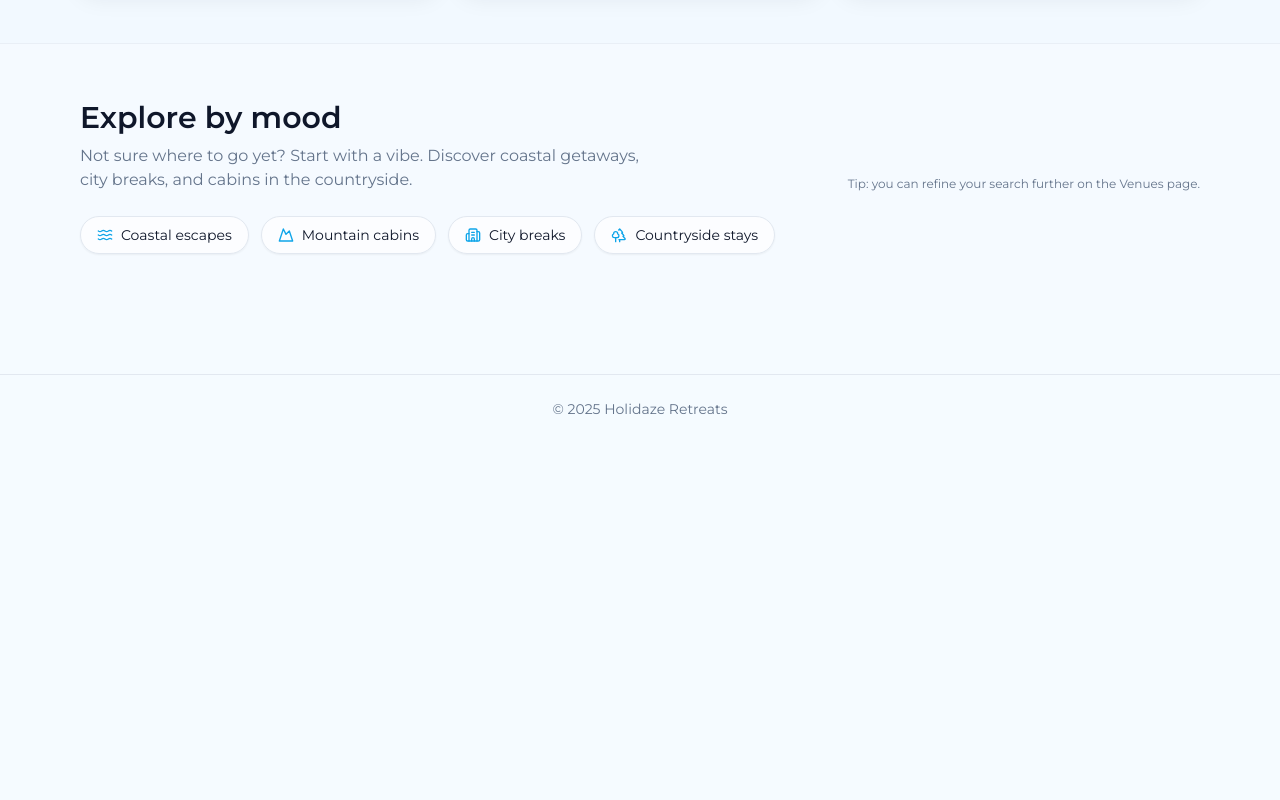
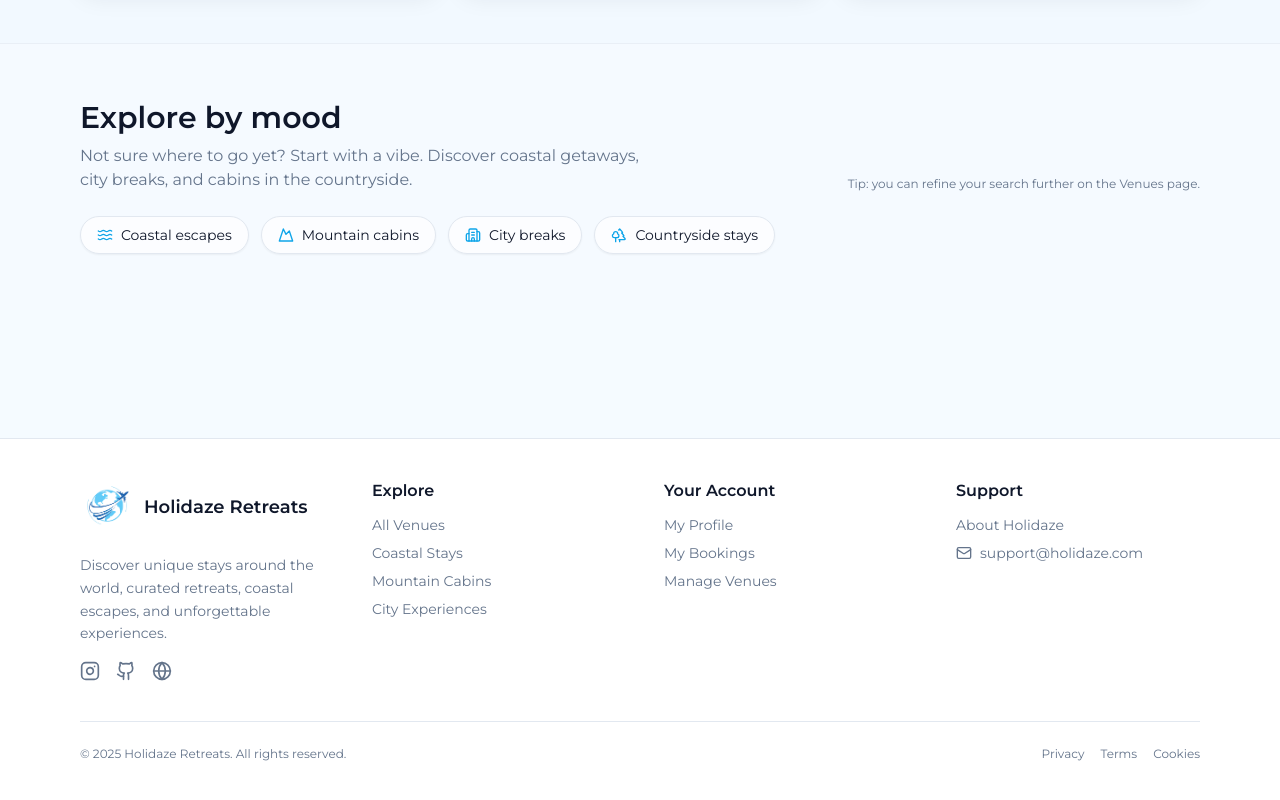
Before and after one commit to Arkuradev/scandinavian-retreats, a React (Vite) app: page / in a window 1280 px wide. Shown: the part 1252-2052 px from the top of the page. Before the commit the page ends 1695 px from the top, so only its background shows below. Built offline with nearby package versions, Linux system fonts and the light colour scheme; no server answers.

Commit message:
Added first itiration of Footer

```diff
--- a/src/components/layout/Footer.tsx
+++ b/src/components/layout/Footer.tsx
@@ -0,0 +1,168 @@
+import { Link } from "react-router-dom";
+import { Mail, Globe, Instagram, Github } from "lucide-react";
+
+export default function Footer() {
+  return (
+    <footer className="border-t border-hz-border bg-hz-surface mt-16">
+      <div className="max-w-6xl mx-auto px-4 py-10">
+        {/* GRID */}
+        <div className="grid gap-12 sm:grid-cols-2 lg:grid-cols-4">
+          {/* BRAND COLUMN */}
+          <div className="space-y-3">
+            <Link to="/" className="inline-flex items-center gap-2">
+              <img
+                src="src/assets/logo.png"
+                alt="Holidaze Retreats logo"
+                className="h-14 w-14"
+              />
+              <span className="text-lg font-semibold text-hz-text">
+                Holidaze Retreats
+              </span>
+            </Link>
+
+            <p className="text-sm text-hz-muted max-w-xs leading-relaxed">
+              Discover unique stays around the world, curated retreats, coastal
+              escapes, and unforgettable experiences.
+            </p>
+
+            {/* SOCIALS */}
+            <div className="flex gap-4 pt-1">
+              <a
+                href="https://instagram.com"
+                target="_blank"
+                rel="noopener noreferrer"
+                className="text-hz-muted hover:text-hz-accent transition-colors"
+                aria-label="Instagram"
+              >
+                <Instagram className="h-5 w-5" />
+              </a>
+              <a
+                href="https://github.com"
+                target="_blank"
+                rel="noopener noreferrer"
+                className="text-hz-muted hover:text-hz-accent transition-colors"
+                aria-label="Github"
+              >
+                <Github className="h-5 w-5" />
+              </a>
+              <a
+                href="/"
+                className="text-hz-muted hover:text-hz-accent transition-colors"
+                aria-label="Website"
+              >
+                <Globe className="h-5 w-5" />
+              </a>
+            </div>
+          </div>
+
+          {/* NAVIGATION */}
+          <div>
+            <h3 className="font-semibold text-hz-text mb-3">Explore</h3>
+            <ul className="space-y-2 text-sm text-hz-muted">
+              <li>
+                <Link to="/venues" className="hover:text-hz-accent transition">
+                  All Venues
+                </Link>
+              </li>
+              <li>
+                <Link
+                  to="/venues?mood=coastal"
+                  className="hover:text-hz-accent transition"
+                >
+                  Coastal Stays
+                </Link>
+              </li>
+              <li>
+                <Link
+                  to="/venues?mood=mountain"
+                  className="hover:text-hz-accent transition"
+                >
+                  Mountain Cabins
+                </Link>
+              </li>
+              <li>
+                <Link
+                  to="/venues?mood=city"
+                  className="hover:text-hz-accent transition"
+                >
+                  City Experiences
+                </Link>
+              </li>
+            </ul>
+          </div>
+
+          {/* USER LINKS */}
+          <div>
+            <h3 className="font-semibold text-hz-text mb-3">Your Account</h3>
+            <ul className="space-y-2 text-sm text-hz-muted">
+              <li>
+                <Link
+                  to="/profile/"
+                  className="hover:text-hz-accent transition"
+                >
+                  My Profile
+                </Link>
+              </li>
+              <li>
+                <Link
+                  to="/bookings"
+                  className="hover:text-hz-accent transition"
+                >
+                  My Bookings
+                </Link>
+              </li>
+              <li>
+                <Link
+                  to="/manage-venues"
+                  className="hover:text-hz-accent transition"
+                >
+                  Manage Venues
+                </Link>
+              </li>
+            </ul>
+          </div>
+
+          {/* SUPPORT */}
+          <div>
+            <h3 className="font-semibold text-hz-text mb-3">Support</h3>
+            <ul className="space-y-2 text-sm text-hz-muted">
+              <li>
+                <Link to="/about" className="hover:text-hz-accent transition">
+                  About Holidaze
+                </Link>
+              </li>
+              <li>
+                <a
+                  href="mailto:support@holidaze.com"
+                  className="inline-flex items-center gap-2 hover:text-hz-accent transition"
+                >
+                  <Mail className="h-4 w-4" /> support@holidaze.com
+                </a>
+              </li>
+            </ul>
+          </div>
+        </div>
+
+        {/* BOTTOM BAR */}
+        <div className="mt-10 pt-6 border-t border-hz-border flex flex-col sm:flex-row items-center justify-between gap-3">
+          <p className="text-xs text-hz-muted">
+            © {new Date().getFullYear()} Holidaze Retreats. All rights
+            reserved.
+          </p>
+
+          <div className="flex gap-4 text-xs text-hz-muted">
+            <Link to="/privacy" className="hover:text-hz-accent transition">
+              Privacy
+            </Link>
+            <Link to="/terms" className="hover:text-hz-accent transition">
+              Terms
+            </Link>
+            <Link to="/cookies" className="hover:text-hz-accent transition">
+              Cookies
+            </Link>
+          </div>
+        </div>
+      </div>
+    </footer>
+  );
+}
--- a/src/components/layout/Layout.tsx
+++ b/src/components/layout/Layout.tsx
@@ -1,6 +1,7 @@
 import { Outlet } from "react-router-dom";
 import MobileBottomNav from "@/components/MobileBottomNav";
 import AppHeader from "@/components/AppHeader";
+import Footer from "@/components/layout/Footer";
 
 export default function AppLayout() {
   return (
@@ -10,9 +11,7 @@ export default function AppLayout() {
         <Outlet />
       </main>
       <MobileBottomNav />
-      <footer className="border-t border-hz-border py-6 text-center text-sm text-hz-muted">
-        © {new Date().getFullYear()} Holidaze Retreats
-      </footer>
+      <Footer />
     </div>
   );
 }
--- a/src/pages/Home.tsx
+++ b/src/pages/Home.tsx
@@ -202,7 +202,7 @@ export default function Home() {
                 bg-white/70 text-hz-text px-4 py-2 text-sm
                 border border-hz-border shadow-sm
                 hover:bg-white hover:shadow-md hover:-translate-y-0.5
-                transition-transform transition-shadow duration-150
+                transition-shadow duration-150
               "
             >
               <Waves className="h-4 w-4 text-hz-primary" />
@@ -216,7 +216,7 @@ export default function Home() {
                 bg-white/70 text-hz-text px-4 py-2 text-sm
                 border border-hz-border shadow-sm
                 hover:bg-white hover:shadow-md hover:-translate-y-0.5
-                transition-transform transition-shadow duration-150
+                transition-shadow duration-150
               "
             >
               <Mountain className="h-4 w-4 text-hz-primary" />
@@ -230,7 +230,7 @@ export default function Home() {
                 bg-white/70 text-hz-text px-4 py-2 text-sm
                 border border-hz-border shadow-sm
                 hover:bg-white hover:shadow-md hover:-translate-y-0.5
-                transition-transform transition-shadow duration-150
+                transition-shadow duration-150
               "
             >
               <Building2 className="h-4 w-4 text-hz-primary" />
@@ -244,7 +244,7 @@ export default function Home() {
                 bg-white/70 text-hz-text px-4 py-2 text-sm
                 border border-hz-border shadow-sm
                 hover:bg-white hover:shadow-md hover:-translate-y-0.5
-                transition-transform transition-shadow duration-150
+                transition-shadow duration-150
               "
             >
               <Trees className="h-4 w-4 text-hz-primary" />
```
